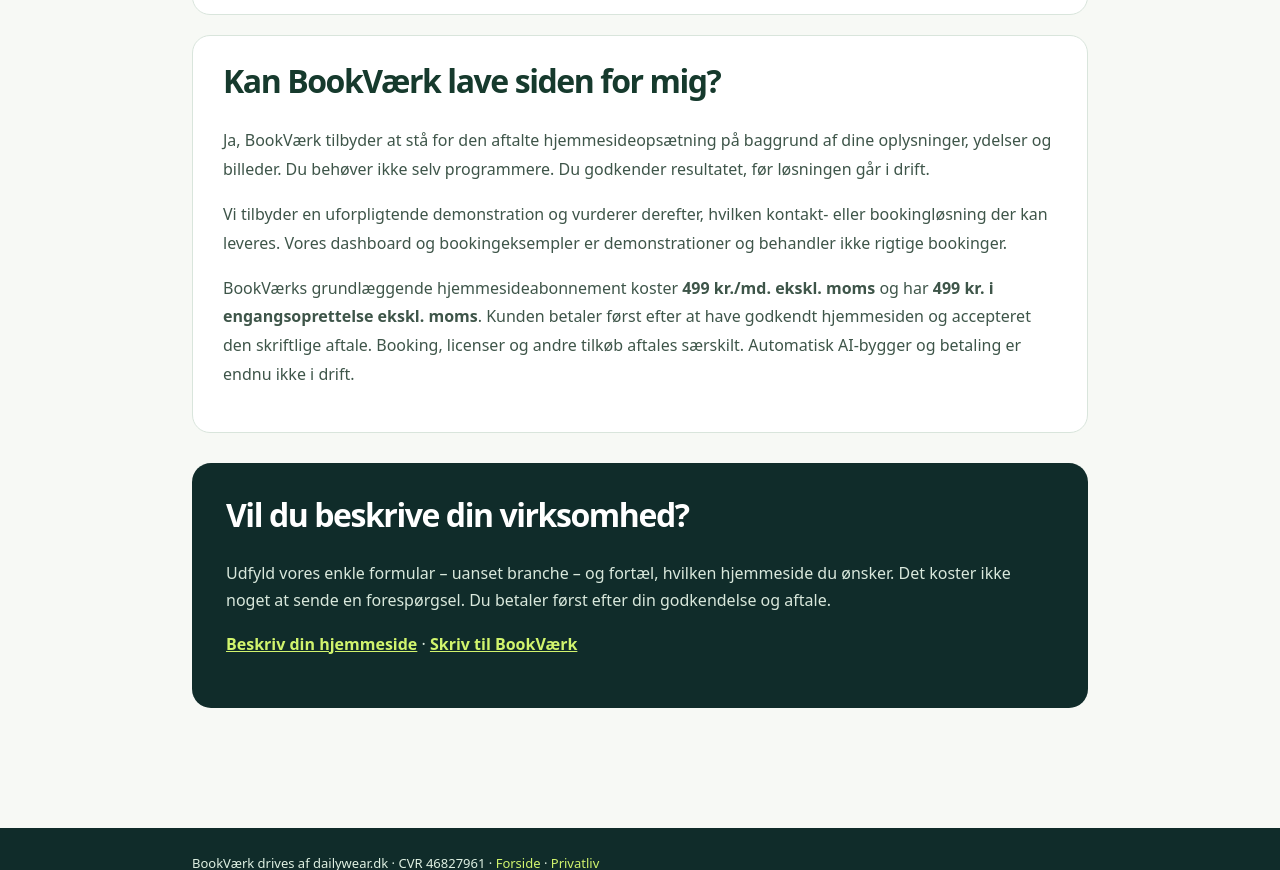
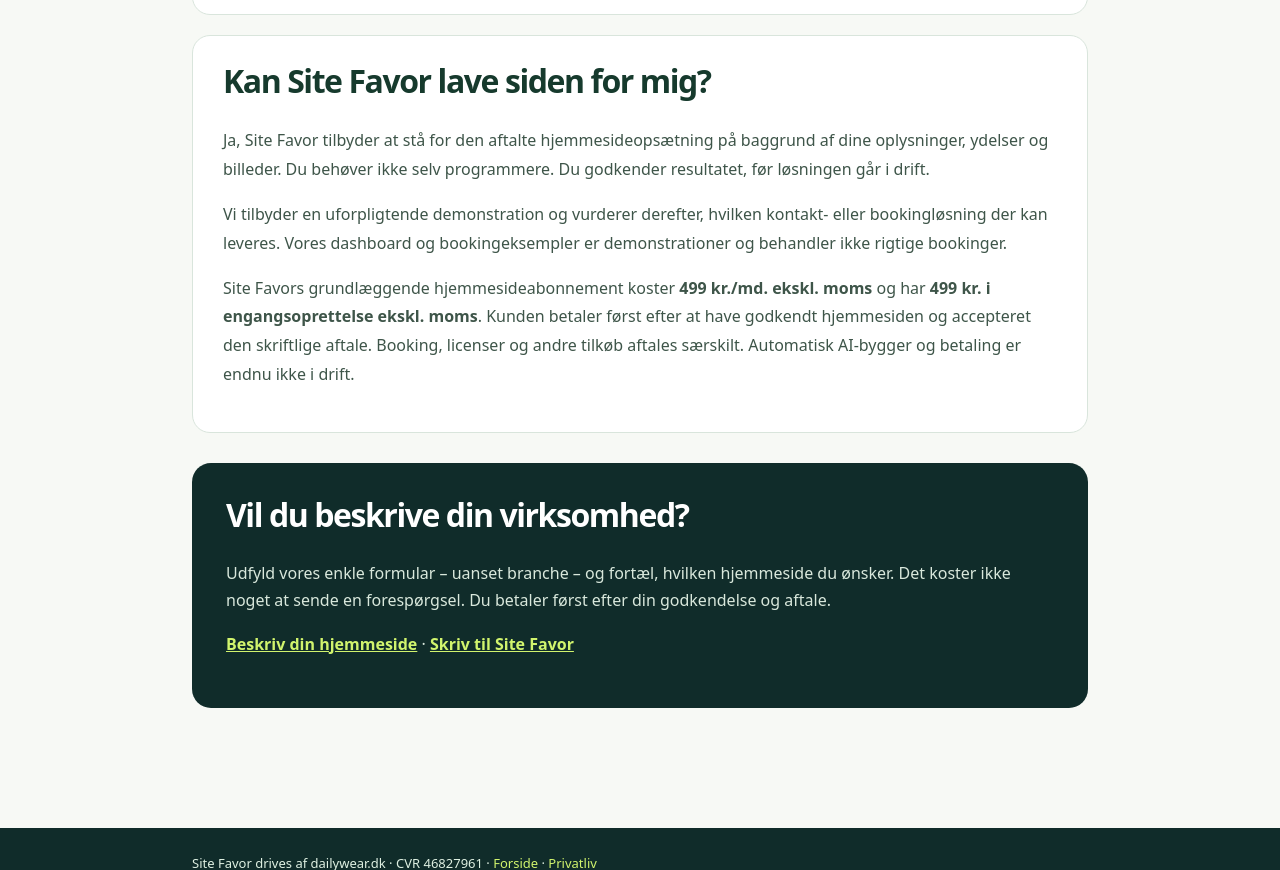
Before and after one commit to jonascarlsen1987-ux/bookvaerk-demo., a plain HTML site: page hjemmeside-til-mobil-bilpleje.html in a window 1280 px wide. Shown: the part 1930-2800 px from the top of the page. Drawn offline with Linux system fonts and the light colour scheme.

Commit message:
Rebrand hjemmeside-til-mobil-bilpleje.html from BookVærk to Site Favor

```diff
--- a/hjemmeside-til-mobil-bilpleje.html
+++ b/hjemmeside-til-mobil-bilpleje.html
@@ -3,13 +3,13 @@
 <head>
 <meta charset="utf-8">
 <meta name="viewport" content="width=device-width,initial-scale=1">
-<title>Hjemmeside til mobil bilpleje og klargøring | BookVærk</title>
-<meta name="description" content="Driver du mobil bilpleje eller bilklargøring? Få konkrete råd om hjemmeside, serviceområder, priser og kundehenvendelser. Se BookVærks gratis eksempel og pilottilbud.">
+<title>Hjemmeside til mobil bilpleje og klargøring | Site Favor</title>
+<meta name="description" content="Driver du mobil bilpleje eller bilklargøring? Få konkrete råd om hjemmeside, serviceområder, priser og kundehenvendelser. Se Site Favors gratis eksempel og pilottilbud.">
 <meta name="robots" content="index,follow">
 <link rel="canonical" href="https://bookvaerk-demo.onrender.com/hjemmeside-til-mobil-bilpleje.html">
 <meta property="og:type" content="article">
 <meta property="og:locale" content="da_DK">
-<meta property="og:title" content="Hjemmeside til mobil bilpleje – guide | BookVærk">
+<meta property="og:title" content="Hjemmeside til mobil bilpleje – guide | Site Favor">
 <meta property="og:description" content="En praktisk guide til mobil bilpleje: serviceområder, priser og en nem vej til kundehenvendelser.">
 <meta property="og:url" content="https://bookvaerk-demo.onrender.com/hjemmeside-til-mobil-bilpleje.html">
 <link rel="stylesheet" href="style.css">
@@ -38,7 +38,7 @@
 </head>
 <body>
 <header class="site-header"><div class="container nav-inner">
-<a class="logo" href="index.html"><span class="logo-symbol">B<span>+</span></span> book<span>værk</span><i>.</i></a>
+<a class="logo" href="index.html"><span class="logo-symbol">S<span>+</span></span> Site <span>Favor</span><i>.</i></a>
 <nav class="nav" aria-label="Navigation"><a href="index.html">Forside</a><a href="hjemmeside-til-bilpleje.html">Hjemmeside</a><a href="booking-til-bilpleje.html">Booking</a><a href="pilot-bilpleje.html">Pilottilbud</a><a class="nav-cta" href="index.html#kontakt">Gratis gennemgang ↗</a></nav>
 </div></header>
 <main class="guide-main">
@@ -65,15 +65,15 @@
 <h3>Handling</h3><p>“Få et uforpligtende tilbud” eller “Send en bookingforespørgsel” – afhængigt af hvilken løsning der faktisk er sat op.</p>
 <p>Brug aldrig fiktive anmeldelser eller løfter om garanteret flere kunder. En hjemmeside hjælper med at præsentere virksomheden, men den skaber ikke automatisk efterspørgsel.</p>
 </section>
-<section class="guide-card"><h2>Kan BookVærk lave siden for mig?</h2>
-<p>Ja, BookVærk tilbyder at stå for den aftalte hjemmesideopsætning på baggrund af dine oplysninger, ydelser og billeder. Du behøver ikke selv programmere. Du godkender resultatet, før løsningen går i drift.</p>
+<section class="guide-card"><h2>Kan Site Favor lave siden for mig?</h2>
+<p>Ja, Site Favor tilbyder at stå for den aftalte hjemmesideopsætning på baggrund af dine oplysninger, ydelser og billeder. Du behøver ikke selv programmere. Du godkender resultatet, før løsningen går i drift.</p>
 <p>Vi tilbyder en uforpligtende demonstration og vurderer derefter, hvilken kontakt- eller bookingløsning der kan leveres. Vores dashboard og bookingeksempler er demonstrationer og behandler ikke rigtige bookinger.</p>
-<p>BookVærks grundlæggende hjemmesideabonnement koster <strong>499 kr./md. ekskl. moms</strong> og har <strong>499 kr. i engangsoprettelse ekskl. moms</strong>. Kunden betaler først efter at have godkendt hjemmesiden og accepteret den skriftlige aftale. Booking, licenser og andre tilkøb aftales særskilt. Automatisk AI-bygger og betaling er endnu ikke i drift.</p></section>
+<p>Site Favors grundlæggende hjemmesideabonnement koster <strong>499 kr./md. ekskl. moms</strong> og har <strong>499 kr. i engangsoprettelse ekskl. moms</strong>. Kunden betaler først efter at have godkendt hjemmesiden og accepteret den skriftlige aftale. Booking, licenser og andre tilkøb aftales særskilt. Automatisk AI-bygger og betaling er endnu ikke i drift.</p></section>
 <section class="guide-cta"><h2>Vil du beskrive din virksomhed?</h2>
 <p>Udfyld vores enkle formular – uanset branche – og fortæl, hvilken hjemmeside du ønsker. Det koster ikke noget at sende en forespørgsel. Du betaler først efter din godkendelse og aftale.</p>
-<p><a href="start-hjemmeside.html">Beskriv din hjemmeside</a> · <a href="mailto:jonascarlsen1987@live.dk?subject=BookV%C3%A6rk%20-%20mobil%20bilpleje%20pilot">Skriv til BookVærk</a></p>
+<p><a href="start-hjemmeside.html">Beskriv din hjemmeside</a> · <a href="mailto:jonascarlsen1987@live.dk?subject=BookV%C3%A6rk%20-%20mobil%20bilpleje%20pilot">Skriv til Site Favor</a></p>
 </section>
 </div>
 </main>
-<footer class="guide-footer"><div class="guide-wrap">BookVærk drives af dailywear.dk · CVR 46827961 · <a href="index.html">Forside</a> · <a href="privatliv.html">Privatliv</a></div></footer>
+<footer class="guide-footer"><div class="guide-wrap">Site Favor drives af dailywear.dk · CVR 46827961 · <a href="index.html">Forside</a> · <a href="privatliv.html">Privatliv</a></div></footer>
 </body></html>
```
